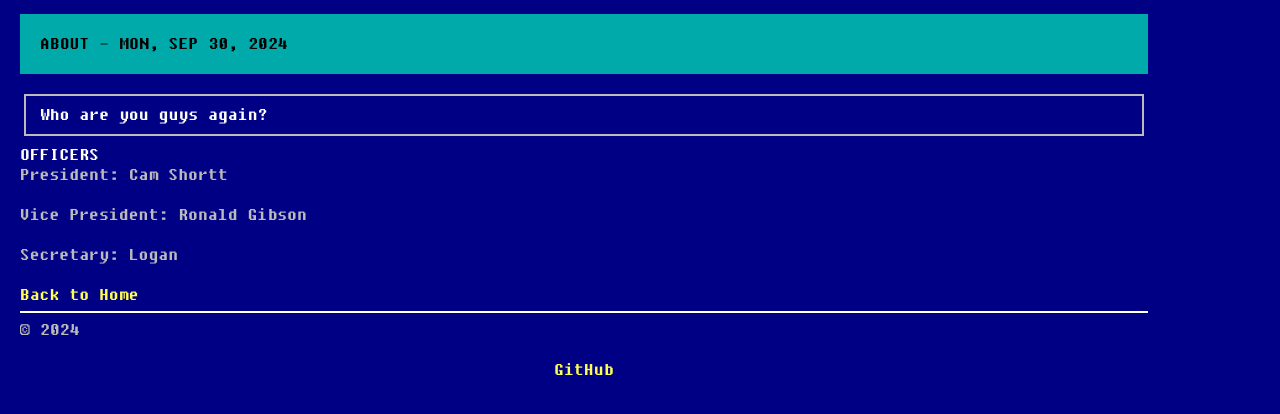
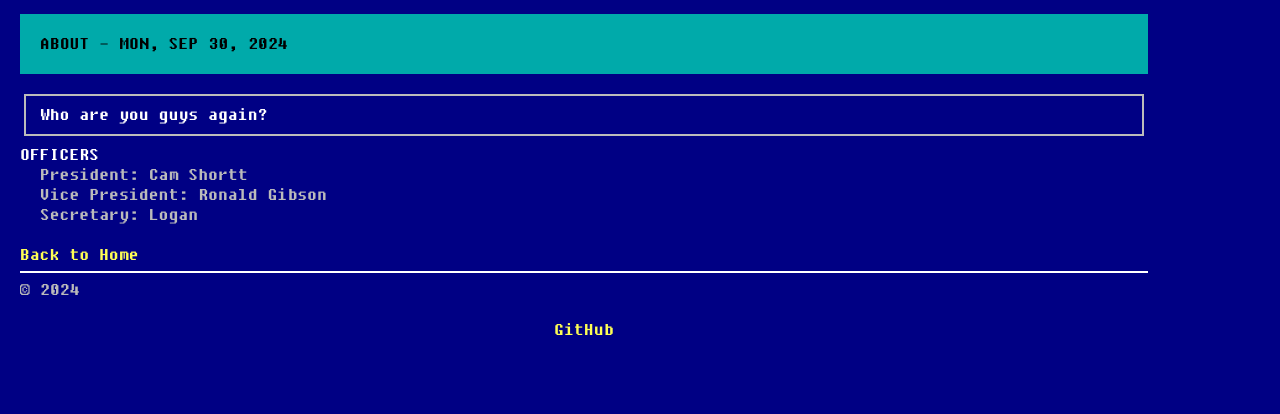
Before and after one commit to Hyper-Tiger-Transfer-Protocol/www.cyberclublsu.com, a plain HTML site: page about/index.html in a window 1280 px wide. Shown: the part 42-456 px from the top of the page. Drawn offline with Linux system fonts and the light colour scheme.

Commit message:
fix formatting weirdness

```diff
--- a/about/index.html
+++ b/about/index.html
@@ -51,9 +51,11 @@
     </div>
     <p class="lead">Who are you guys again?</p>
     <h1 id="officers">Officers</h1>
-<p>President: Cam Shortt</p>
-<p>Vice President: Ronald Gibson</p>
-<p>Secretary: Logan</p>
+<ul>
+<li>President: Cam Shortt</li>
+<li>Vice President: Ronald Gibson</li>
+<li>Secretary: Logan</li>
+</ul>
 
     <h4><a href="http://ssl.cshortt.com">Back to Home</a></h4>
 </div>
--- a/index.xml
+++ b/index.xml
@@ -13,9 +13,7 @@
       <pubDate>Mon, 30 Sep 2024 00:00:00 +0000</pubDate>
 
       <guid>http://ssl.cshortt.com/about/</guid>
-      <description>Officers President: Cam Shortt
-Vice President: Ronald Gibson
-Secretary: Logan</description>
+      <description>Officers President: Cam Shortt Vice President: Ronald Gibson Secretary: Logan </description>
     </item>
 
     <item>
```
